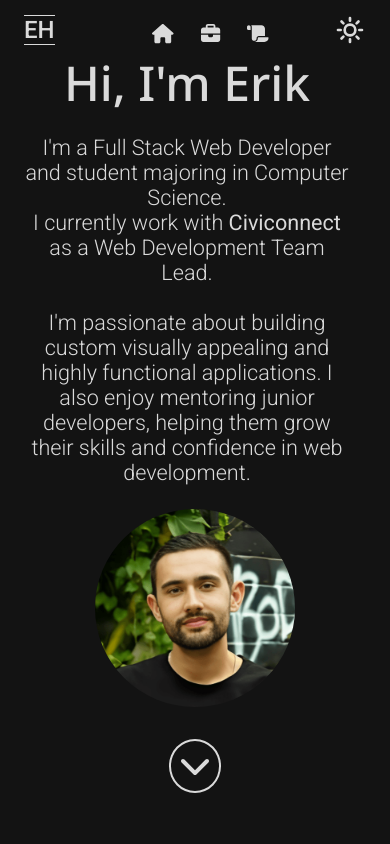
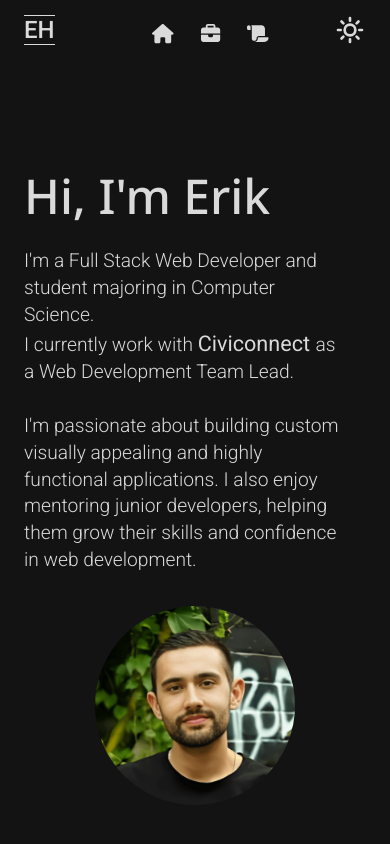
Before and after one commit to EHansen94/portfolio, a Next.js app: page / in a window 390 px wide. Shown: the top 844 px of the page. Built offline with nearby package versions, Linux system fonts and the light colour scheme.

Commit message:
main hero responsive fixes

```diff
--- a/src/pages/projects/index.jsx
+++ b/src/pages/projects/index.jsx
@@ -15,11 +15,11 @@ export default function Projects() {
 						<motion.div
 							className={styles["project-item"]}
 							key={project.id}
-							initial={{ opacity: 0, x: 80 }}
+							initial={{ opacity: 0, x: 40 }}
 							whileInView={{ opacity: 1, x: 0 }}
 							viewport={{ once: true, amount: 0.3 }}
 							transition={{
-								duration: 0.8,
+								duration: 0.625,
 								ease: "easeOut",
 								delay: (index % 2) * 0.15,
 							}}
--- a/src/styles/components/Intro.module.css
+++ b/src/styles/components/Intro.module.css
@@ -77,11 +77,22 @@
 @media only screen and (max-width: 600px) {
 	.container {
 		flex-direction: column;
-		gap: 1.5rem;
+		gap: 2rem;
+		height: 100vh;
+		margin-top: 0;
 	}
 
 	.text {
 		max-width: 100%;
-		text-align: center;
+		text-align: left;
+	}
+
+	.text p {
+		font-size: 1.2rem;
+		line-height: 1.4;
+	}
+
+	.button-container {
+		display: none;
 	}
 }
--- a/src/styles/components/Technologies.module.css
+++ b/src/styles/components/Technologies.module.css
@@ -33,7 +33,6 @@
 	background: var(--logo-background);
 	border-radius: 8px;
 	padding: 0.5rem 1rem;
-	box-shadow: var(--shadow);
 }
 
 .tech-card p {
--- a/src/styles/globals.css
+++ b/src/styles/globals.css
@@ -4,7 +4,7 @@
 	--primary-background: #dadada;
 	--primary-background-2: #b8b8b8;
 	--logo-background: #b8b8b8;
-	--shadow: 2px 2px 1px #00000034;
+	/* --shadow: 2px 2px 1px #00000034; */
 }
 
 .dark-mode {
@@ -13,7 +13,7 @@
 	--primary-background: #131313;
 	--primary-background-2: #272727;
 	--logo-background: #d8d8d8;
-	--shadow: 2px 2px 1px #f0f0f0b2;
+	/* --shadow: 2px 2px 1px #f0f0f0b2; */
 }
 
 * {
```
